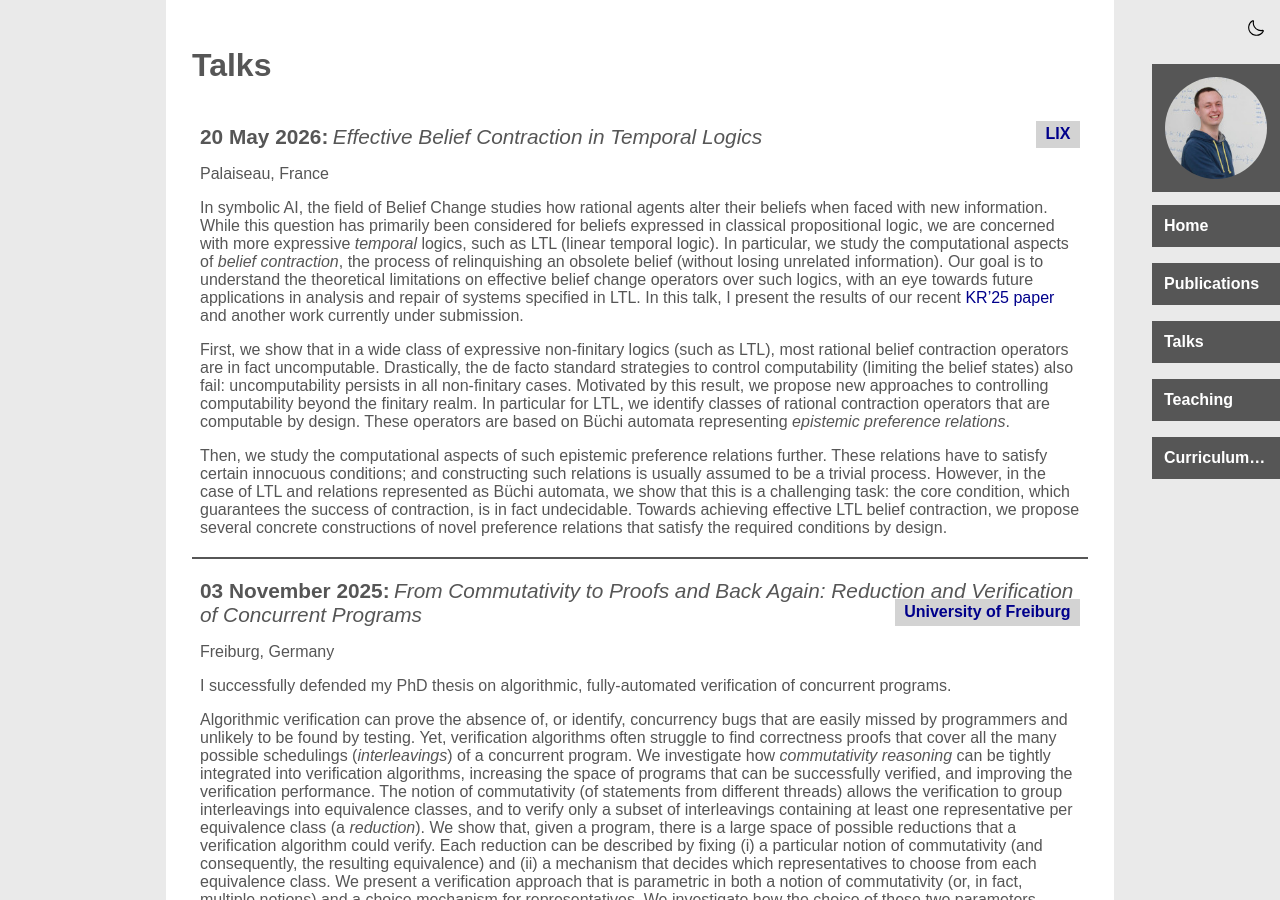
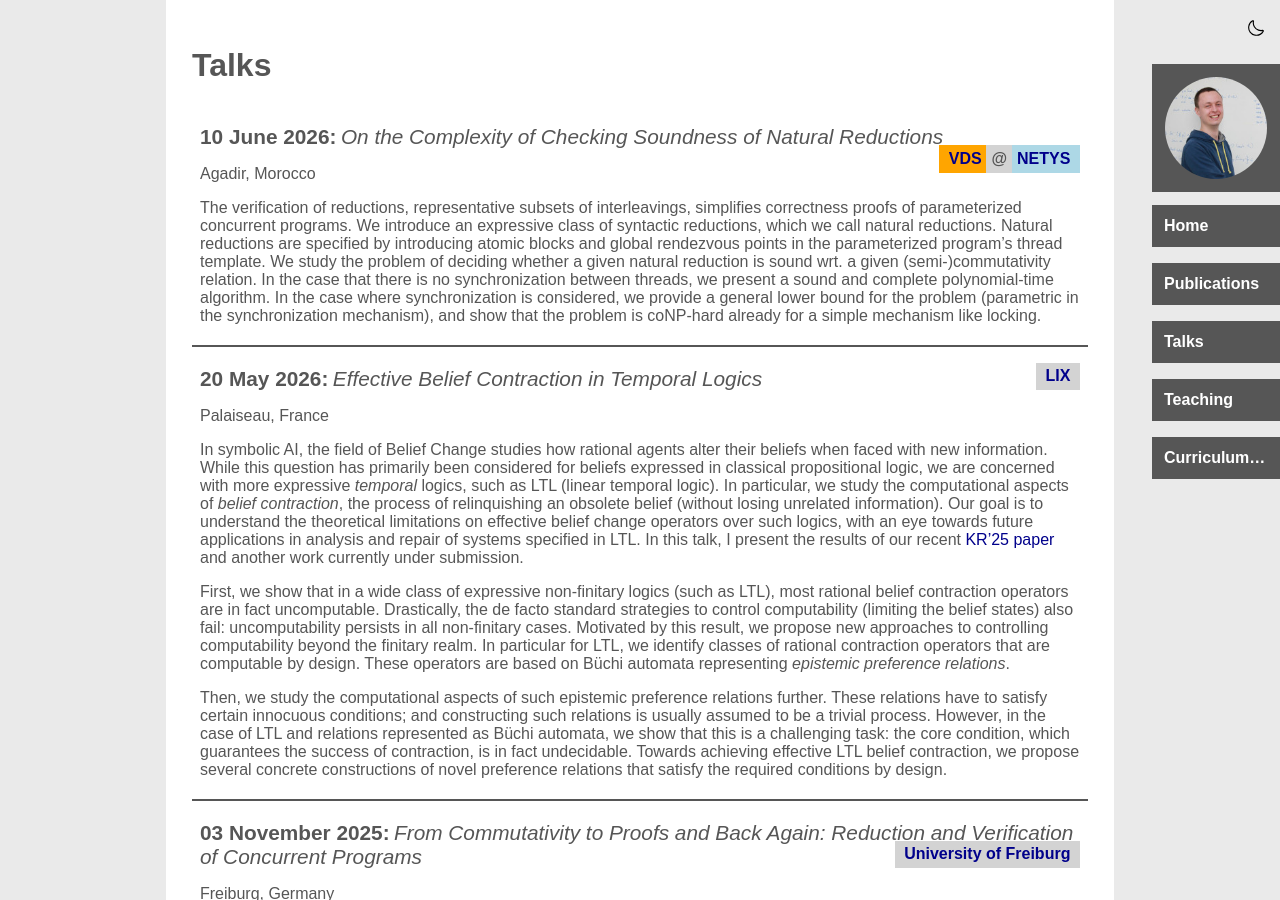
Before and after one commit to maul-esel/personal-website, a Jekyll site: the page built from talks.markdown, in a window 1280 px wide and 900 px high. Built offline with Jekyll 4.4.1, drawn with Linux system fonts in a browser that asks for light colours.

Commit message:
add VDS talk

```diff
--- a/_data/talks.yml
+++ b/_data/talks.yml
@@ -1,3 +1,20 @@
+vds2026:
+  title: On the Complexity of Checking Soundness of Natural Reductions
+  date: 2026-06-10
+  conference: NETYS
+  conference_link: https://netys.net/
+  workshop: VDS
+  workshop_link: https://netys.net/wds2026/VDS26.html
+  location: Agadir, Morocco
+  summary: |-
+    The verification of reductions, representative subsets of interleavings, simplifies correctness proofs of parameterized concurrent programs.
+    We introduce an expressive class of syntactic reductions, which we call natural reductions.
+    Natural reductions are specified by introducing atomic blocks and global rendezvous points in the parameterized program’s thread template.
+    We study the problem of deciding whether a given natural reduction is sound wrt. a given (semi-)commutativity relation.
+    In the case that there is no synchronization between threads, we present a sound and complete polynomial-time algorithm.
+    In the case where synchronization is considered, we provide a general lower bound for the problem (parametric in the synchronization mechanism),
+    and show that the problem is coNP-hard already for a simple mechanism like locking.
+
 cosynus-tcs2026:
   title: Effective Belief Contraction in Temporal Logics
   date: 2026-05-20
```
